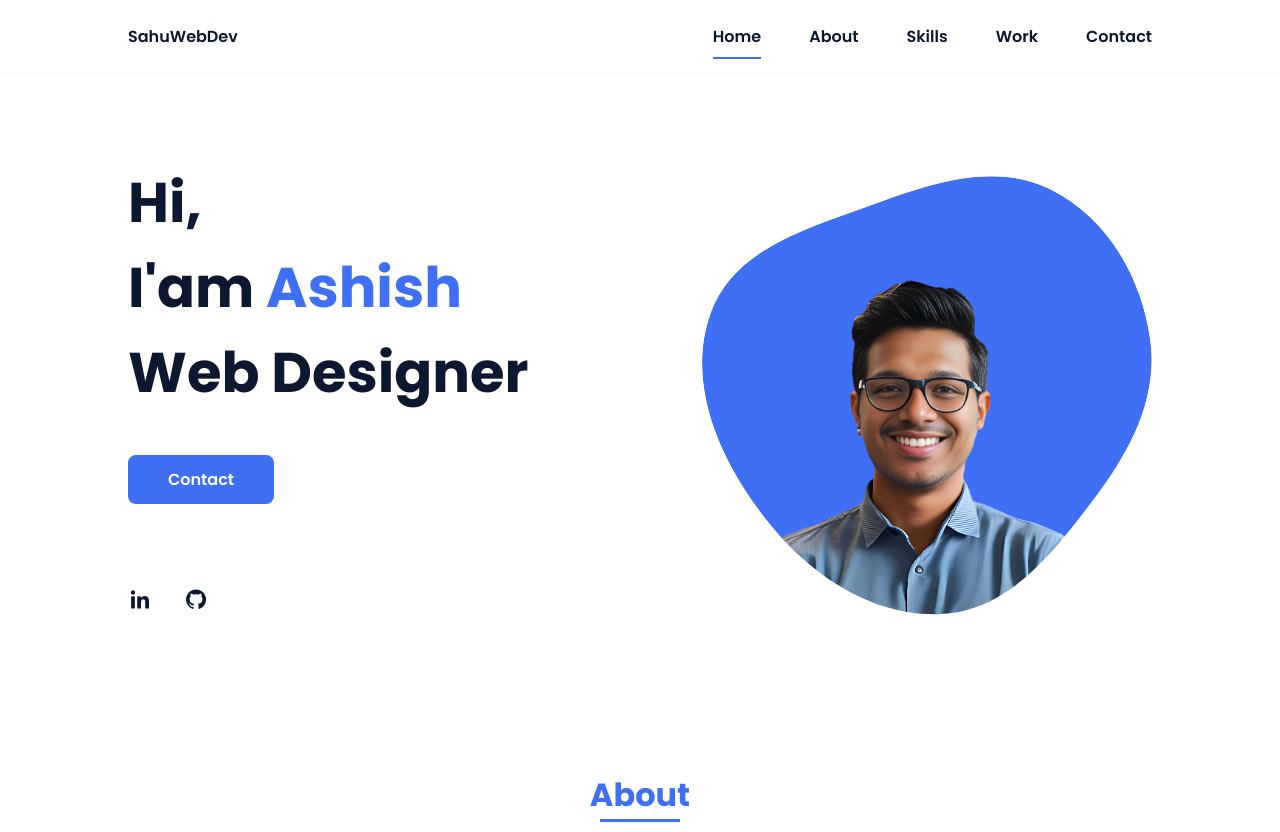
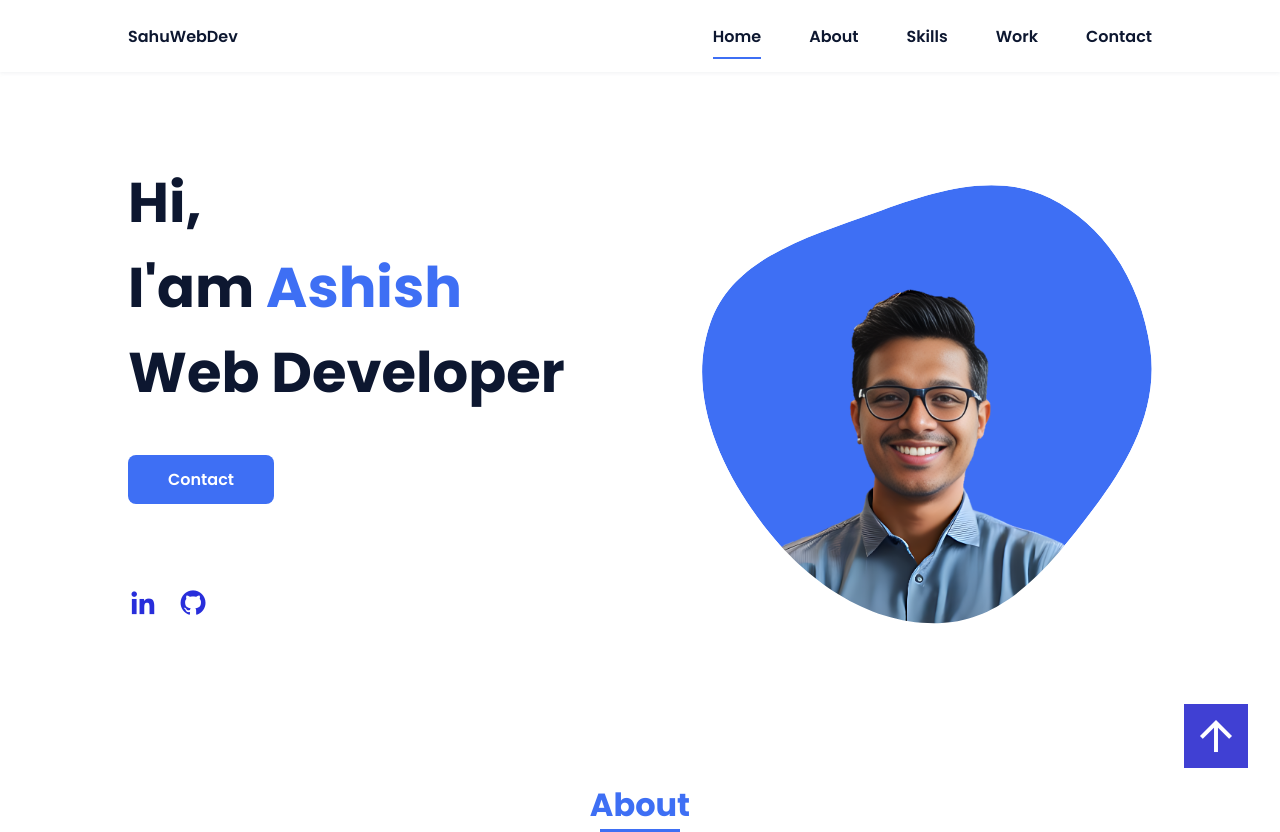
Before and after one commit to SahuWebDev/Myportfolio, a plain HTML site: page index.html in a window 1280 px wide. Shown: the top 832 px of the page. Drawn offline with nearby package versions, Linux system fonts and the light colour scheme.

Commit message:
first commit

```diff
--- a/assets/css/styles.css
+++ b/assets/css/styles.css
@@ -233,6 +233,36 @@ img {
 .button:hover {
   box-shadow: 0px 10px 36px rgba(0, 0, 0, 0.15);
 }
+/* Move to Top Button Styles */
+html{
+  scroll-behavior: smooth;
+}
+
+.back-to-top {
+  position: fixed;
+  bottom: 2rem;
+  right:2rem;
+  display:inline-flex;
+  align-items: center;
+  justify-content: center;
+  background-color: rgb(64, 64, 211);
+  border-radius: 0.5 rem;
+  padding: 0.5rem;
+  text-decoration: none;
+  transition: 0.2s ease-out;
+}
+.back-to-top span{
+  color: white ;
+  font-size: 3rem;
+  transition: 0.2 ease-out;
+
+}
+.back-to-top:hover{
+  background-color: #1b21cc;
+}
+.back-to-top:hover span{
+  transform: translateY(-4px);
+}
 
 /* ===== ABOUT =====*/
 .about__container {
@@ -378,8 +408,6 @@ img {
   background-color: #f8d7da;
   color: #721c24;
 }
-
-
 /* ===== FOOTER =====*/
 .footer {
   background-color: var(--second-color);
@@ -427,6 +455,17 @@ img {
     margin-bottom: 0;
     margin-right: var(--mb-4);
   }
+  /*========== section for move top===========*/
+  .home__social-icon {
+    font-size: 30px;   /* Example size, adjust as needed */
+    color: #282edb;       /* Icon color */
+    margin-right: 20px; /* Space between icons */
+    cursor: pointer;   /* Pointer cursor on hover */
+}
+
+#moveTopBtn {
+    display: none; /* Initially hidden, will be shown on scroll */
+}
   .home__img {
     width: 300px;
     bottom: 25%;
--- a/assets/js/main.js
+++ b/assets/js/main.js
@@ -41,6 +41,24 @@ const scrollActive = () => {
     });
 };
 window.addEventListener('scroll', scrollActive);
+
+/*============= move top button ===========*/
+
+// Show the button when scrolled down 100px from the top
+window.onscroll = function() {
+    let moveTopBtn = document.getElementById("back-to-top");
+    if (document.body.scrollTop > 100 || document.documentElement.scrollTop > 100) {
+        moveTopBtn.style.display = "inline-block";  // Show the button with inline-block to match the social icons
+    } else {
+        moveTopBtn.style.display = "none";  // Hide the button when near the top of the page
+    }
+};
+
+// Scroll to top when the button is clicked
+document.getElementById("back-to-top").onclick = function() {
+    document.body.scrollTop = 0; // For Safari
+    document.documentElement.scrollTop = 0; // For Chrome, Firefox, IE, and Opera
+};
 
 /*===== SCROLL REVEAL ANIMATION =====*/
 const sr = ScrollReveal({
--- a/index.html
+++ b/index.html
@@ -4,10 +4,9 @@
     <meta charset="UTF-8">
     <meta name="viewport" content="width=device-width, initial-scale=1.0">
     <link rel="stylesheet" href="assets/css/styles.css">
-
+    <link href="https://fonts.googleapis.com/icon?family=Material+Icons" rel="stylesheet">
     <!-- =====BOX ICONS===== -->
     <link href='https://cdn.jsdelivr.net/npm/boxicons@2.0.5/css/boxicons.min.css' rel='stylesheet'>
-
     <title>Portfolio website complete</title>
 </head>
 <body>
@@ -33,20 +32,21 @@
             </div>
         </nav>
     </header>
-
-    <main class="l-main">
+        <main class="l-main">
         <!--===== HOME =====-->
         <section class="home bd-grid" id="home">
             <div class="home__data">
-                <h1 class="home__title">Hi,<br>I'am <span class="home__title-color">Ashish</span><br> Web Designer</h1>
+                <h1 class="home__title">Hi,<br>I'am <span class="home__title-color">Ashish</span><br> Web Developer</h1>
                 <a href="#contact" class="button">Contact</a>
             </div>
-
             <div class="home__social">
-                <a href="#" class="home__social-icon"><i class='bx bxl-linkedin'></i></a>
-                <a href="#" class="home__social-icon"><i class='bx bxl-github'></i></a>
+                <a href="https://www.linkedin.com/in/ashisha-kumar-sahu-46aa32209" class="home__social-icon" target="_blank">
+                    <i class='bx bxl-linkedin'></i>
+                </a>
+                <a href="https://github.com/SahuWebDev" class="home__social-icon" target="_blank">
+                    <i class='bx bxl-github'></i>
+                </a>
             </div>
-
             <div class="home__img">
                 <svg class="home__blob" viewBox="0 0 479 467" xmlns="http://www.w3.org/2000/svg" xmlns:xlink="http://www.w3.org/1999/xlink">
                     <mask id="mask0" mask-type="alpha">
@@ -59,7 +59,6 @@
                 </svg>
             </div>
         </section>
-
         <!--===== ABOUT =====-->
         <section class="about section " id="about">
             <h2 class="section-title">About</h2>
@@ -71,12 +70,11 @@
 
                 <div>
                     <h2 class="about__subtitle">I'am Ashish</h2>
-                    <p class="about__text">A talented web designer and freelancer, known for creating visually stunning and intuitive websites.
-                                            With strong backend development skills, providing end-to-end digital solutions that effectively combine innovation and usability. </p>
+                    <p class="about__text">A talented web designer and freelancer known for creating visually stunning and intuitive websites,
+                         with strong backend development skills that provide end-to-end digital solutions, seamlessly combining innovation and usability. </p>
                 </div>
             </div>
         </section>
-
         <!--===== SKILLS =====-->
         <section class="skills section" id="skills">
             <h2 class="section-title">Skills</h2>
@@ -134,7 +132,6 @@
                 </div>
             </div>
         </section>
-
         <!--===== WORK =====-->
         <section class="work section" id="work">
             <h2 class="section-title">Work</h2>
@@ -160,9 +157,7 @@
                 </a>
             </div>
         </section>
-
         <!--===== CONTACT =====-->
-
         <section class="contact section" id="contact">
             <h2 class="section-title">Contact</h2>
 
@@ -185,26 +180,30 @@
                 </form>
             </div>
         </section>
-
-
-
-    </main>
-
+         </main>
     <!--===== FOOTER =====-->
     <footer class="footer">
         <p class="footer__title">SahuWebDev</p>
         <div class="footer__social">
-            <a href="#" class="footer__icon"><i class='bx bxl-facebook'></i></a>
-            <a href="#" class="footer__icon"><i class='bx bxl-instagram'></i></a>
-            <a href="#" class="footer__icon"><i class='bx bxl-twitter'></i></a>
+            <a href="https://www.facebook.com/ashishkumar.sahu.33886/" class="footer__icon" target="_blank">
+                <i class='bx bxl-facebook'></i>
+            </a>
+            <a href="https://www.instagram.com/ab.ashish_kumar_sahu" class="footer__icon" target="_blank">
+                <i class='bx bxl-instagram'></i>
+            </a>
+            <a href="https://x.com/AshishaKum56222" class="footer__icon" target="_blank">
+                <i class='bx bxl-twitter'></i>
+            </a>
         </div>
         <p class="footer__copy">&#169; 2024 SahuWebDev.com  All rights reserved</p>
     </footer>
-
     <!--===== SCROLL REVEAL =====-->
     <script src="https://unpkg.com/scrollreveal"></script>
-
     <!--===== MAIN JS =====-->
     <script src="assets/js/main.js"></script>
-</body>
+    <!--    Back to top button  -->
+    <a href="#" class="back-to-top">
+        <span class="material-icons">arrow_upward</span>
+    </a>
+    </body>
 </html>
```
Also changed, not shown: assets/img/movetop.png (added).
